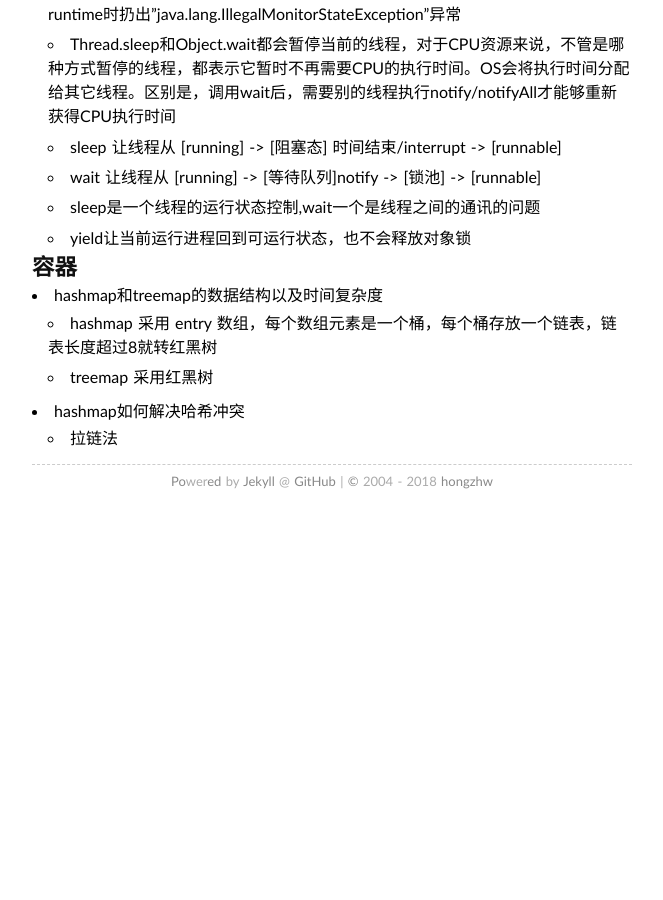
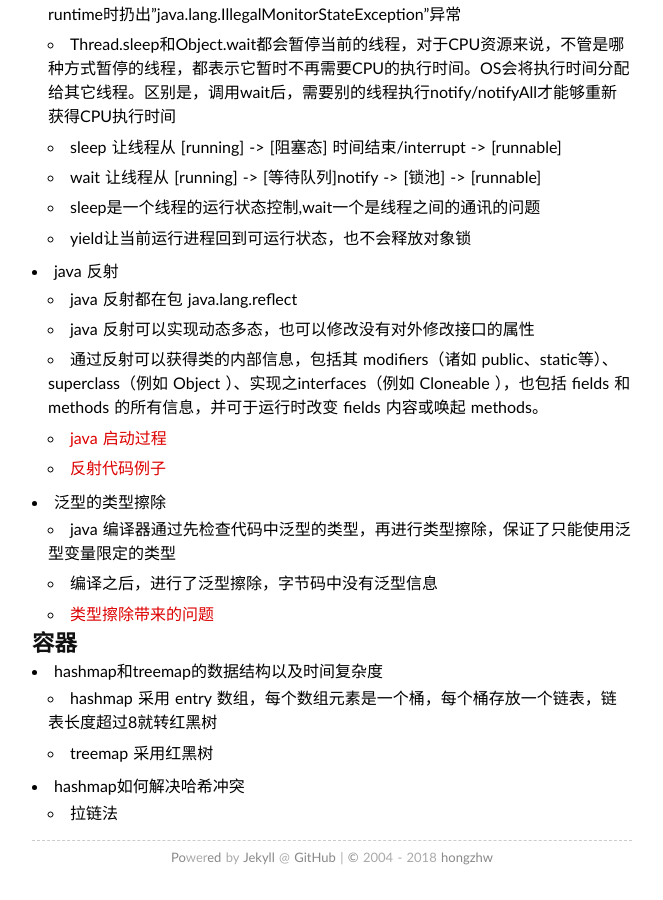
Before and after one commit to hongzhw/hongzhw.github.io, a Jekyll site: the page built from assets/notes/java笔记.md, in a window 1280 px wide and 900 px high, scrolled down 1389 px. Shown: the whole window, without its empty margins (308-971 px from the left). Built offline with Jekyll 4.4.1, drawn with Linux system fonts in a browser that asks for light colours; our own code applies the rules of GitHub Pages for plain Markdown files; before the commit the page ends 1913 px from its top, so only the background shows below that.

Commit message:
update notes

```diff
--- a/assets/notes/java笔记.md
+++ b/assets/notes/java笔记.md
@@ -45,6 +45,18 @@
   * sleep是一个线程的运行状态控制,wait一个是线程之间的通讯的问题
   * yield让当前运行进程回到可运行状态，也不会释放对象锁
 
+* java 反射
+  * java 反射都在包 java.lang.reflect
+  * java 反射可以实现动态多态，也可以修改没有对外修改接口的属性
+  * 通过反射可以获得类的内部信息，包括其 modifiers（诸如 public、static等）、superclass（例如 Object ）、实现之interfaces（例如 Cloneable ），也包括 fields 和 methods 的所有信息，并可于运行时改变 fields 内容或唤起 methods。
+  * [java 启动过程](https://blog.csdn.net/u010325193/article/details/80865672)
+  * [反射代码例子](https://blog.csdn.net/sinat_38259539/article/details/71799078)
+
+* 泛型的类型擦除
+  * java 编译器通过先检查代码中泛型的类型，再进行类型擦除，保证了只能使用泛型变量限定的类型
+  * 编译之后，进行了泛型擦除，字节码中没有泛型信息
+  * [类型擦除带来的问题](https://www.cnblogs.com/xll1025/p/6489088.html)
+
 ## 容器
 
 * hashmap和treemap的数据结构以及时间复杂度
```
Also changed, not shown: assets/notes/操作系统.md (+1 -1 lines), assets/notes/算法笔记.md (+5 -0 lines).
